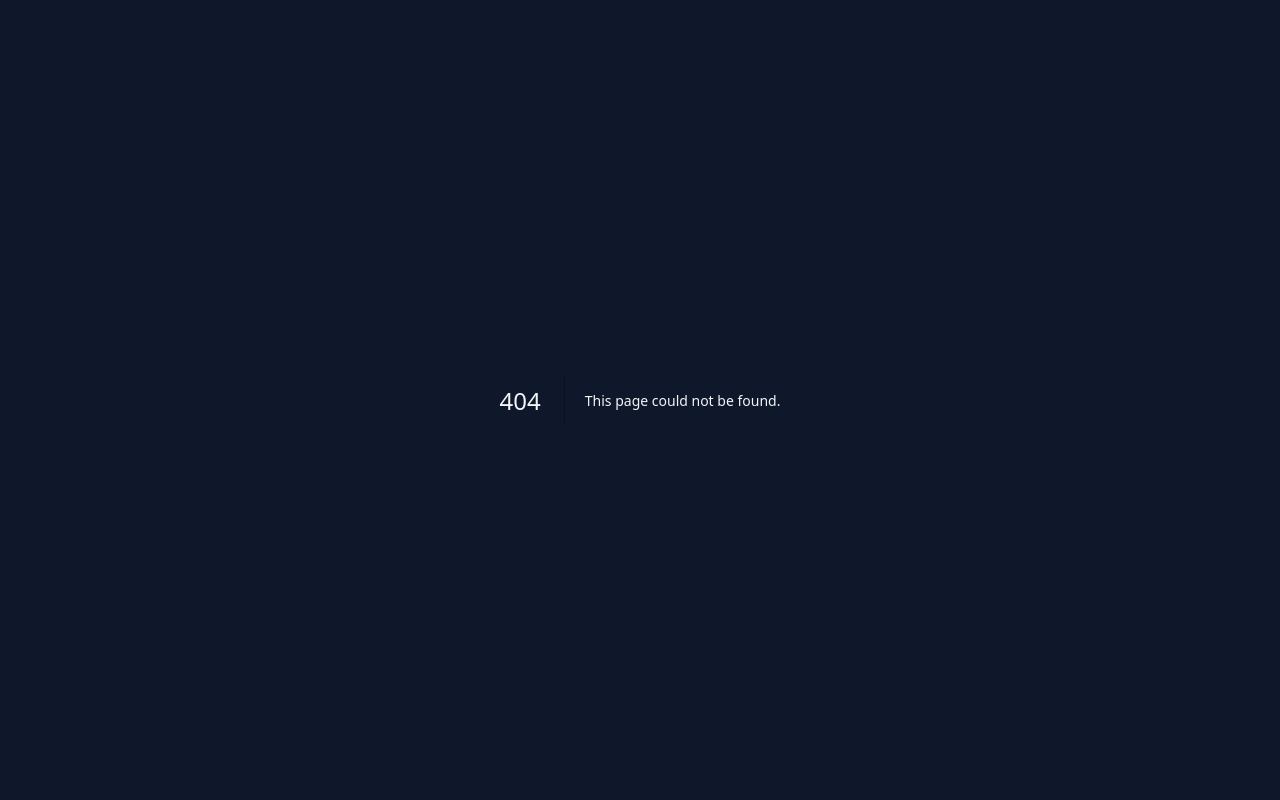
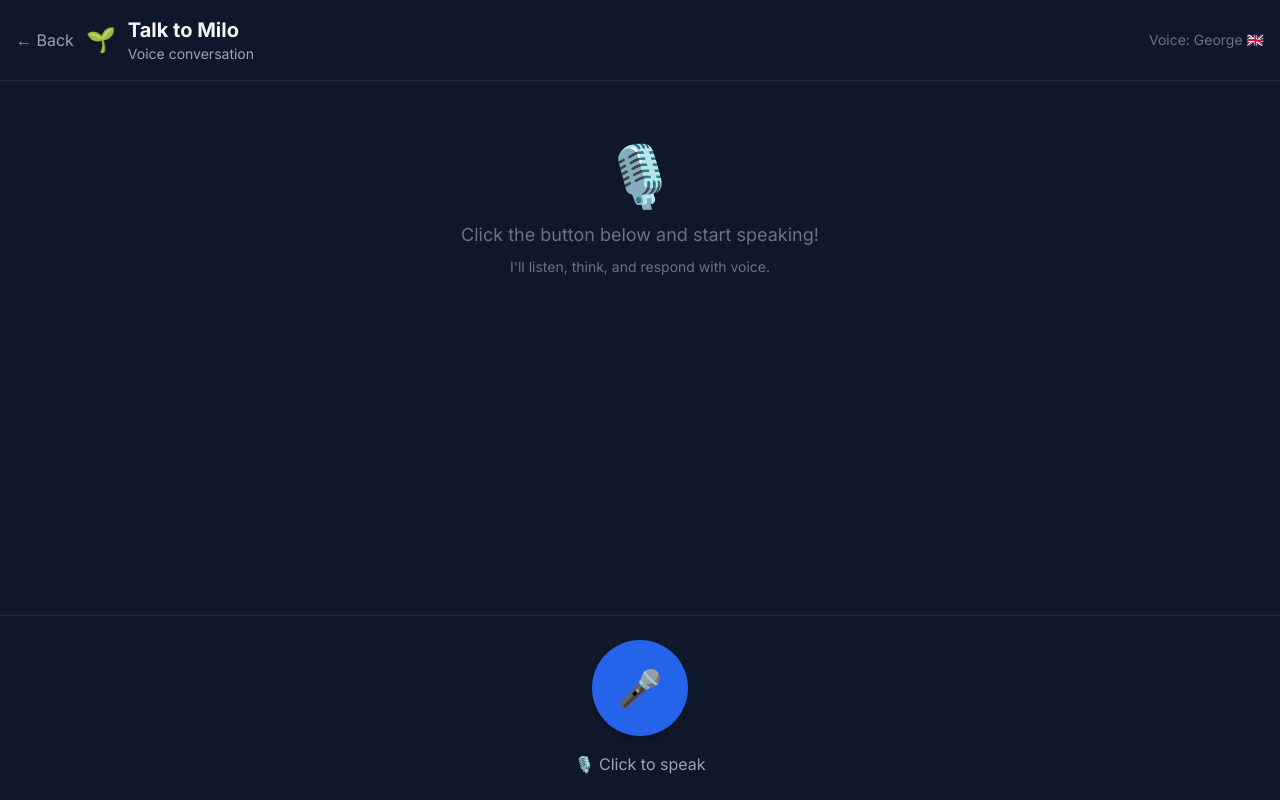
Before and after one commit to clawdbotmilo/milo-command-center, a Next.js app: page /conversation in a window 1280 px wide. Before the commit this address had no page. Built offline with nearby package versions, Linux system fonts and the light colour scheme.

Commit message:
Add voice conversation page

```diff
--- a/public/static-data.json
+++ b/public/static-data.json
@@ -1,10 +1,10 @@
 {
-  "generatedAt": "2026-02-01T16:45:52.498Z",
+  "generatedAt": "2026-02-01T16:49:29.334Z",
   "system": {
     "hostname": "ip-172-31-2-195",
     "os": "Linux 6.14.0-1018-aws",
     "nodeVersion": "v22.22.0",
-    "uptime": "up 1 week, 17 hours, 50 minutes",
+    "uptime": "up 1 week, 17 hours, 54 minutes",
     "model": "claude-opus-4-5",
     "channel": "telegram",
     "disk": {
--- /dev/null
+++ b/src/app/api/chat/route.ts
@@ -0,0 +1,31 @@
+import { NextResponse } from 'next/server'
+
+export const dynamic = 'force-dynamic'
+
+const EC2_API = 'http://18.222.108.56:3002'
+
+export async function POST(request: Request) {
+  try {
+    const body = await request.json()
+
+    const response = await fetch(`${EC2_API}/api/chat`, {
+      method: 'POST',
+      headers: {
+        'Content-Type': 'application/json'
+      },
+      body: JSON.stringify(body)
+    })
+
+    if (!response.ok) {
+      const error = await response.text()
+      console.error('Chat API error:', error)
+      throw new Error('Failed to get response')
+    }
+
+    const data = await response.json()
+    return NextResponse.json(data)
+  } catch (e) {
+    console.error('Chat proxy error:', e)
+    return NextResponse.json({ error: 'Failed to get response' }, { status: 500 })
+  }
+}
--- /dev/null
+++ b/src/app/conversation/page.tsx
@@ -0,0 +1,227 @@
+'use client'
+
+import { useEffect, useState, useRef } from 'react'
+
+interface Message {
+  role: 'user' | 'assistant'
+  content: string
+  audio?: string
+}
+
+export default function Conversation() {
+  const [messages, setMessages] = useState<Message[]>([])
+  const [isListening, setIsListening] = useState(false)
+  const [isProcessing, setIsProcessing] = useState(false)
+  const [isSpeaking, setIsSpeaking] = useState(false)
+  const [transcript, setTranscript] = useState('')
+  const [error, setError] = useState<string | null>(null)
+  const recognitionRef = useRef<any>(null)
+  const messagesEndRef = useRef<HTMLDivElement>(null)
+
+  useEffect(() => {
+    // Initialize speech recognition
+    if (typeof window !== 'undefined') {
+      const SpeechRecognition = (window as any).SpeechRecognition || (window as any).webkitSpeechRecognition
+      if (SpeechRecognition) {
+        recognitionRef.current = new SpeechRecognition()
+        recognitionRef.current.continuous = false
+        recognitionRef.current.interimResults = true
+        recognitionRef.current.lang = 'en-US'
+
+        recognitionRef.current.onresult = (event: any) => {
+          const current = event.resultIndex
+          const result = event.results[current]
+          setTranscript(result[0].transcript)
+
+          if (result.isFinal) {
+            handleUserMessage(result[0].transcript)
+          }
+        }
+
+        recognitionRef.current.onend = () => {
+          setIsListening(false)
+        }
+
+        recognitionRef.current.onerror = (event: any) => {
+          console.error('Speech recognition error:', event.error)
+          setError(`Speech recognition error: ${event.error}`)
+          setIsListening(false)
+        }
+      } else {
+        setError('Speech recognition not supported in this browser. Try Chrome!')
+      }
+    }
+  }, [])
+
+  useEffect(() => {
+    messagesEndRef.current?.scrollIntoView({ behavior: 'smooth' })
+  }, [messages])
+
+  const startListening = () => {
+    if (recognitionRef.current && !isListening && !isProcessing && !isSpeaking) {
+      setTranscript('')
+      setError(null)
+      recognitionRef.current.start()
+      setIsListening(true)
+    }
+  }
+
+  const stopListening = () => {
+    if (recognitionRef.current && isListening) {
+      recognitionRef.current.stop()
+      setIsListening(false)
+    }
+  }
+
+  const handleUserMessage = async (text: string) => {
+    if (!text.trim()) return
+
+    setIsListening(false)
+    setIsProcessing(true)
+    setTranscript('')
+
+    // Add user message
+    const userMessage: Message = { role: 'user', content: text }
+    setMessages(prev => [...prev, userMessage])
+
+    try {
+      // Get AI response
+      const response = await fetch('/api/chat', {
+        method: 'POST',
+        headers: { 'Content-Type': 'application/json' },
+        body: JSON.stringify({
+          messages: [...messages, userMessage].map(m => ({
+            role: m.role,
+            content: m.content
+          }))
+        })
+      })
+
+      if (!response.ok) throw new Error('Failed to get response')
+
+      const data = await response.json()
+      const assistantMessage: Message = { role: 'assistant', content: data.content }
+      setMessages(prev => [...prev, assistantMessage])
+
+      // Speak the response
+      setIsSpeaking(true)
+      const audioResponse = await fetch('/api/speak', {
+        method: 'POST',
+        headers: { 'Content-Type': 'application/json' },
+        body: JSON.stringify({ text: data.content })
+      })
+
+      if (audioResponse.ok) {
+        const blob = await audioResponse.blob()
+        const audio = new Audio(URL.createObjectURL(blob))
+        audio.onended = () => setIsSpeaking(false)
+        audio.play()
+      } else {
+        setIsSpeaking(false)
+      }
+    } catch (e) {
+      console.error('Error:', e)
+      setError('Failed to get response. Make sure the API is configured.')
+      setMessages(prev => [...prev, { role: 'assistant', content: 'Sorry, I encountered an error. Please try again.' }])
+    } finally {
+      setIsProcessing(false)
+    }
+  }
+
+  const getStatusText = () => {
+    if (isSpeaking) return '🔊 Speaking...'
+    if (isProcessing) return '🤔 Thinking...'
+    if (isListening) return '🎤 Listening...'
+    return '🎙️ Click to speak'
+  }
+
+  const getStatusColor = () => {
+    if (isSpeaking) return 'bg-green-600'
+    if (isProcessing) return 'bg-yellow-600'
+    if (isListening) return 'bg-red-600 animate-pulse'
+    return 'bg-blue-600 hover:bg-blue-500'
+  }
+
+  return (
+    <div className="min-h-screen bg-[#0f172a] text-gray-100 flex flex-col">
+      {/* Header */}
+      <header className="border-b border-gray-800 p-4">
+        <div className="container mx-auto flex items-center justify-between">
+          <div className="flex items-center gap-3">
+            <a href="/" className="text-gray-400 hover:text-white">← Back</a>
+            <span className="text-2xl">🌱</span>
+            <div>
+              <h1 className="text-xl font-bold">Talk to Milo</h1>
+              <p className="text-sm text-gray-400">Voice conversation</p>
+            </div>
+          </div>
+          <div className="text-sm text-gray-500">
+            Voice: George 🇬🇧
+          </div>
+        </div>
+      </header>
+
+      {/* Messages */}
+      <div className="flex-1 overflow-y-auto p-4">
+        <div className="container mx-auto max-w-2xl space-y-4">
+          {messages.length === 0 && (
+            <div className="text-center text-gray-500 py-12">
+              <div className="text-6xl mb-4">🎙️</div>
+              <p className="text-lg">Click the button below and start speaking!</p>
+              <p className="text-sm mt-2">I'll listen, think, and respond with voice.</p>
+            </div>
+          )}
+
+          {messages.map((msg, i) => (
+            <div
+              key={i}
+              className={`flex ${msg.role === 'user' ? 'justify-end' : 'justify-start'}`}
+            >
+              <div
+                className={`max-w-[80%] rounded-2xl px-4 py-3 ${
+                  msg.role === 'user'
+                    ? 'bg-blue-600 text-white'
+                    : 'bg-gray-800 text-gray-100'
+                }`}
+              >
+                {msg.role === 'assistant' && <span className="mr-2">🌱</span>}
+                {msg.content}
+              </div>
+            </div>
+          ))}
+
+          {transcript && isListening && (
+            <div className="flex justify-end">
+              <div className="max-w-[80%] rounded-2xl px-4 py-3 bg-blue-600/50 text-white/70 italic">
+                {transcript}...
+              </div>
+            </div>
+          )}
+
+          <div ref={messagesEndRef} />
+        </div>
+      </div>
+
+      {/* Error */}
+      {error && (
+        <div className="bg-red-900/50 border-t border-red-800 p-3 text-center text-red-300">
+          {error}
+        </div>
+      )}
+
+      {/* Controls */}
+      <div className="border-t border-gray-800 p-6">
+        <div className="container mx-auto max-w-2xl flex flex-col items-center gap-4">
+          <button
+            onClick={isListening ? stopListening : startListening}
+            disabled={isProcessing || isSpeaking}
+            className={`w-24 h-24 rounded-full ${getStatusColor()} text-white text-4xl transition-all shadow-lg disabled:opacity-50 disabled:cursor-not-allowed`}
+          >
+            {isListening ? '⏹️' : '🎤'}
+          </button>
+          <p className="text-gray-400">{getStatusText()}</p>
+        </div>
+      </div>
+    </div>
+  )
+}
--- a/src/app/page.tsx
+++ b/src/app/page.tsx
@@ -302,9 +302,17 @@ export default function Home() {
 
       {/* Voice Panel */}
       <div className="mt-6 bg-milo-card border border-milo-border rounded-xl p-6">
-        <h2 className="text-xl font-semibold flex items-center gap-2 mb-4">
-          <span>🎤</span> Voice
-        </h2>
+        <div className="flex items-center justify-between mb-4">
+          <h2 className="text-xl font-semibold flex items-center gap-2">
+            <span>🎤</span> Voice
+          </h2>
+          <a
+            href="/conversation"
+            className="bg-blue-600 hover:bg-blue-500 text-white px-4 py-2 rounded-lg text-sm font-medium transition-colors"
+          >
+            🎙️ Voice Chat
+          </a>
+        </div>
         <div className="flex gap-3">
           <input
             type="text"
```
